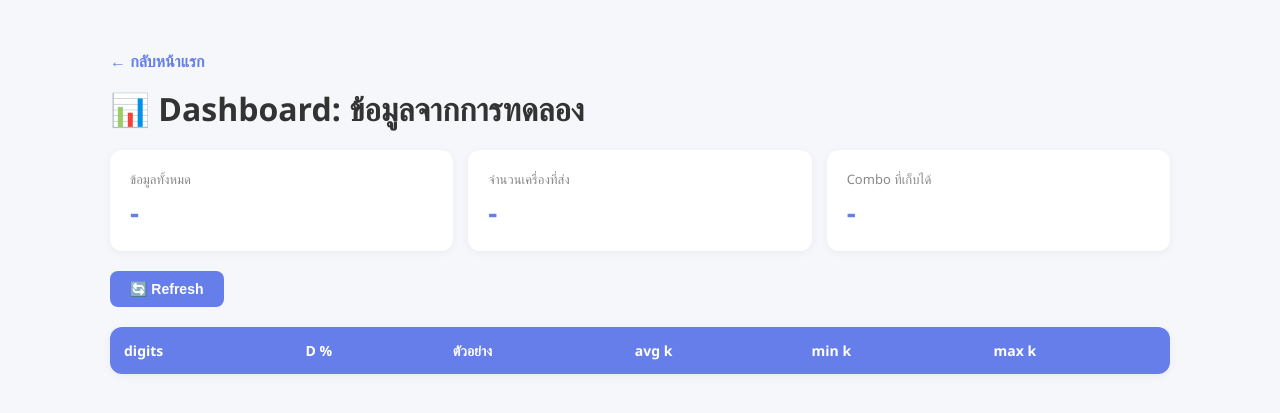
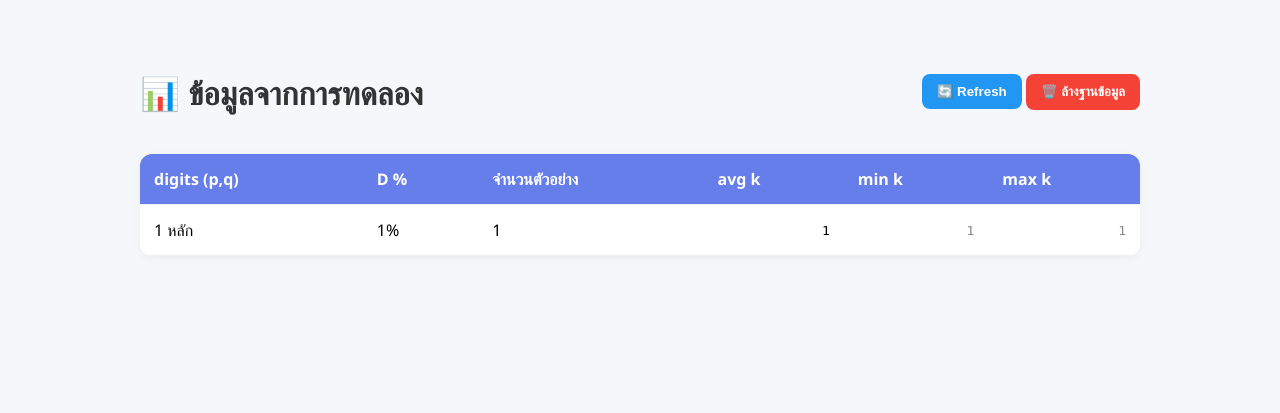
Before and after one commit to bindeow2012-design/rsa-checker, a Flask app: page /dashboard in a window 1280 px wide. Shown: the top 413 px of the page. Run offline with Flask 3, Linux system fonts and the light colour scheme; tables that the repository leaves empty hold one stand-in row (values such as "Sample post"); lists and menus that the app fills with data are empty.

Commit message:
Update dashboard.html

```diff
--- a/templates/dashboard.html
+++ b/templates/dashboard.html
@@ -2,79 +2,33 @@
 <html lang="th">
 <head>
     <meta charset="UTF-8">
-    <meta name="viewport" content="width=device-width, initial-scale=1.0">
     <title>Dashboard - ข้อมูลการทดลอง</title>
     <style>
-        * { box-sizing: border-box; margin: 0; padding: 0; }
-        body {
-            font-family: 'Segoe UI', 'Sarabun', sans-serif;
-            max-width: 1100px; margin: 30px auto; padding: 20px;
-            background: #f5f7fa;
-        }
+        body { font-family: 'Segoe UI', sans-serif; max-width: 1000px; margin: 30px auto; padding: 20px; background: #f5f7fa; }
         h1 { color: #333; margin-bottom: 20px; }
-        .back { color: #667eea; text-decoration: none; font-weight: 600; }
-        .stats-cards {
-            display: grid; grid-template-columns: repeat(auto-fit, minmax(200px, 1fr));
-            gap: 15px; margin: 20px 0;
-        }
-        .card {
-            background: white; padding: 20px; border-radius: 12px;
-            box-shadow: 0 2px 10px rgba(0,0,0,0.05);
-        }
-        .card-label { color: #888; font-size: 13px; }
-        .card-value { font-size: 28px; font-weight: bold; color: #667eea; margin-top: 5px; }
-        .controls { margin-bottom: 20px; display: flex; gap: 10px; }
-        button {
-            padding: 10px 20px; background: #667eea; color: white;
-            border: none; border-radius: 8px; cursor: pointer;
-            font-weight: 600; font-size: 14px;
-        }
-        button:hover { opacity: 0.9; }
-        table {
-            width: 100%; border-collapse: collapse;
-            background: white; border-radius: 12px;
-            overflow: hidden; box-shadow: 0 2px 10px rgba(0,0,0,0.05);
-        }
-        th, td { padding: 14px; text-align: left; }
-        th { background: #667eea; color: white; font-weight: 600; font-size: 14px; }
-        tr:nth-child(even) { background: #f9f9f9; }
-        tr:hover { background: #eef2ff; }
+        .header { display: flex; justify-content: space-between; align-items: center; }
+        .btn-reset { padding: 10px 15px; background: #f44336; color: white; border: none; border-radius: 8px; cursor: pointer; font-weight: bold; }
+        .btn-refresh { padding: 10px 15px; background: #2196f3; color: white; border: none; border-radius: 8px; cursor: pointer; font-weight: bold; }
+        table { width: 100%; border-collapse: collapse; background: white; border-radius: 12px; overflow: hidden; box-shadow: 0 2px 10px rgba(0,0,0,0.05); margin-top: 20px; }
+        th, td { padding: 14px; text-align: left; border-bottom: 1px solid #eee; }
+        th { background: #667eea; color: white; }
+        tr:hover { background: #f9f9f9; }
         .k-value { font-family: monospace; text-align: right; }
-        .empty { text-align: center; padding: 40px; color: #888; }
     </style>
 </head>
 <body>
-    <a href="/" class="back">← กลับหน้าแรก</a>
-    <h1 style="margin-top: 15px;">📊 Dashboard: ข้อมูลจากการทดลอง</h1>
-
-    <div class="stats-cards">
-        <div class="card">
-            <div class="card-label">ข้อมูลทั้งหมด</div>
-            <div class="card-value" id="total">-</div>
+    <div class="header">
+        <h1>📊 ข้อมูลจากการทดลอง</h1>
+        <div>
+            <button class="btn-refresh" onclick="loadData()">🔄 Refresh</button>
+            <button class="btn-reset" onclick="resetDB()">🗑️ ล้างฐานข้อมูล</button>
         </div>
-        <div class="card">
-            <div class="card-label">จำนวนเครื่องที่ส่ง</div>
-            <div class="card-value" id="sources">-</div>
-        </div>
-        <div class="card">
-            <div class="card-label">Combo ที่เก็บได้</div>
-            <div class="card-value" id="combos">-</div>
-        </div>
-    </div>
-
-    <div class="controls">
-        <button onclick="loadData()">🔄 Refresh</button>
     </div>
 
     <table id="table">
         <thead>
             <tr>
-                <th>digits</th>
-                <th>D %</th>
-                <th>ตัวอย่าง</th>
-                <th>avg k</th>
-                <th>min k</th>
-                <th>max k</th>
+                <th>digits (p,q)</th><th>D %</th><th>จำนวนตัวอย่าง</th><th>avg k</th><th>min k</th><th>max k</th>
             </tr>
         </thead>
         <tbody></tbody>
@@ -82,39 +36,34 @@
 
     <script>
         async function loadData() {
-            try {
-                const [sumRes, statsRes] = await Promise.all([
-                    fetch('/api/summary'),
-                    fetch('/api/stats')
-                ]);
-                const summary = await sumRes.json();
-                const stats = await statsRes.json();
+            const res = await fetch('/api/summary');
+            const data = await res.json();
+            const tbody = document.querySelector('#table tbody');
 
-                document.getElementById('total').textContent =
-                    (stats.total_rows || 0).toLocaleString();
-                document.getElementById('sources').textContent = stats.sources || 0;
-                document.getElementById('combos').textContent = summary.length;
-
-                const tbody = document.querySelector('#table tbody');
-                if (summary.length === 0) {
-                    tbody.innerHTML = '<tr><td colspan="6" class="empty">ยังไม่มีข้อมูล — รอให้มือถือส่งข้อมูลเข้ามา</td></tr>';
+            if (data.length === 0) {
+                tbody.innerHTML = '<tr><td colspan="6" style="text-align:center; color:#888;">ยังไม่มีข้อมูล</td></tr>';
                 return;
             }
 
-                tbody.innerHTML = summary.map(row => `
+            tbody.innerHTML = data.map(row => `
                 <tr>
-                        <td>${row.digits}</td>
-                        <td>${row.D_target}</td>
+                    <td>${row.digits} หลัก</td>
+                    <td>${row.D_target}%</td>
                     <td>${row.count}</td>
                     <td class="k-value">${Math.round(row.avg_k).toLocaleString()}</td>
-                        <td class="k-value">${(row.min_k || 0).toLocaleString()}</td>
-                        <td class="k-value">${(row.max_k || 0).toLocaleString()}</td>
+                    <td class="k-value" style="color:#888;">${row.min_k.toLocaleString()}</td>
+                    <td class="k-value" style="color:#888;">${row.max_k.toLocaleString()}</td>
                 </tr>
             `).join('');
-            } catch (err) {
-                console.error('Error:', err);
         }
+
+        async function resetDB() {
+            if (!confirm('⚠️ คุณแน่ใจหรือไม่ว่าต้องการลบข้อมูลทั้งหมด? (ควรทำเมื่อข้อมูลขยะเยอะ)')) return;
+            await fetch('/api/reset_db', { method: 'POST' });
+            alert('ล้างข้อมูลสำเร็จ!');
+            loadData();
         }
+
         loadData();
         setInterval(loadData, 10000);
     </script>
```
Lines whose indentation alone changed are shown as unchanged.
